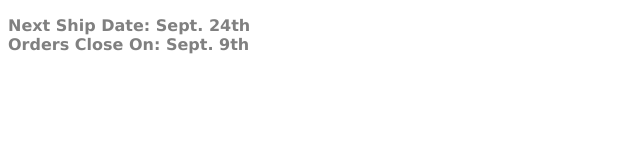
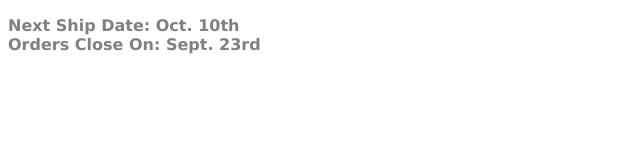
Before and after one commit to toschroy/toschroy.github.io, a plain HTML site: page index.html in a window 1280 px wide. Shown: the full height of the page, 0-640 px from the left. Drawn offline with Linux system fonts and the light colour scheme.

Commit message:
Update index.html

```diff
--- a/index.html
+++ b/index.html
@@ -8,8 +8,8 @@
   </style>
     <p>
         <strong>
-            Next Ship Date: Sept. 24th<br>
-            Orders Close On: Sept. 9th
+            Next Ship Date: Oct. 10th<br>
+            Orders Close On: Sept. 23rd
         </strong>
     </p>
 </html>
```
